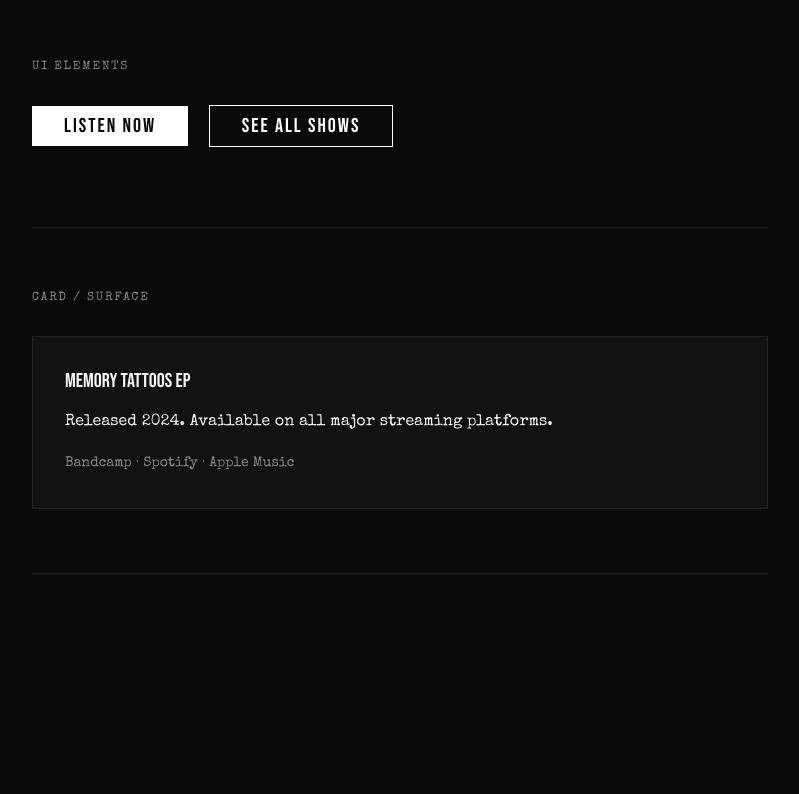
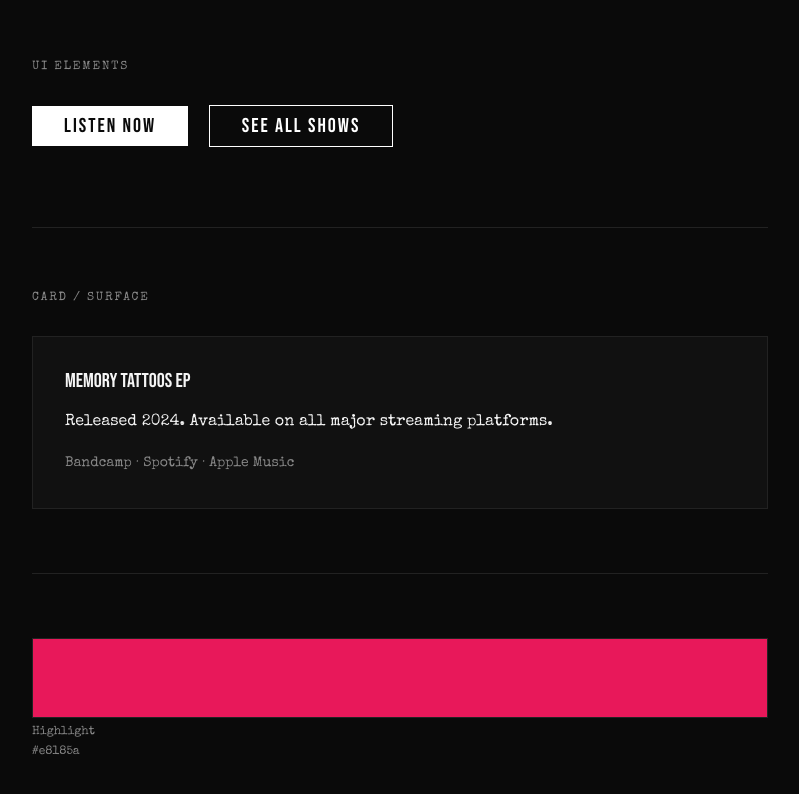
Before and after one commit to lgirs/badvalentines_site, an Astro site: page /design-system in a window 1280 px wide. Shown: the part 1090-1884 px from the top of the page, without its empty margins (240-1039 px from the left). Before the commit the page ends 1792 px from the top, so only its background shows below. Built offline with nearby package versions, Linux system fonts and the light colour scheme; Astro itself is replaced by a stand-in of ours.

Commit message:
Update design-system.astro

```diff
--- a/src/pages/design-system.astro
+++ b/src/pages/design-system.astro
@@ -165,5 +165,9 @@ import Base from '../layouts/Base.astro';
       <p class="sample-muted">Bandcamp · Spotify · Apple Music</p>
     </div>
   </div>
-
+<div class="swatch">
+  <div class="swatch-block" style="background:#e8185a;"></div>
+  <span class="swatch-name">Highlight</span>
+  <span class="swatch-value">#e8185a</span>
+</div>
 </Base>
```
